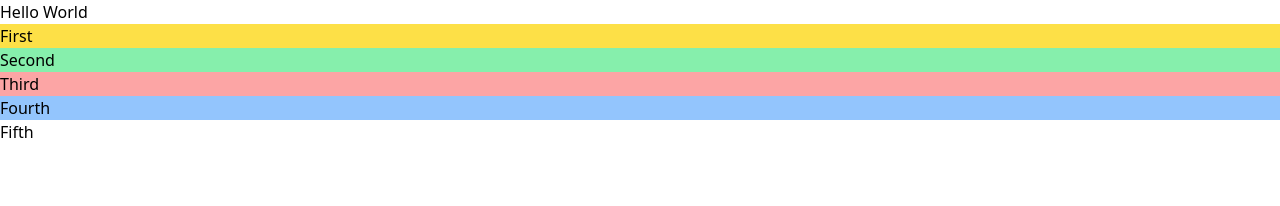
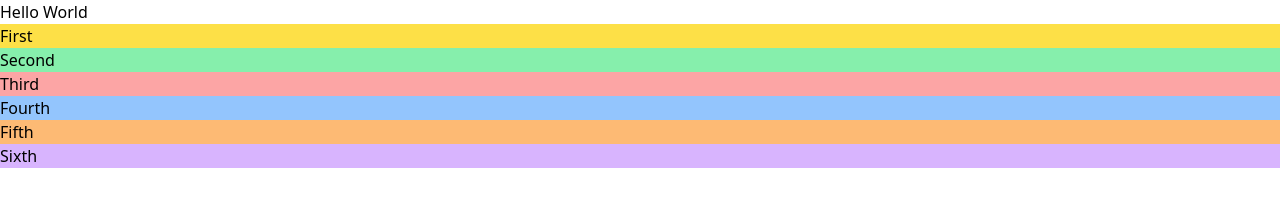
Before and after one commit to m0h127/tailwindcss_1, a website: page src/index.html in a window 1280 px wide. Drawn offline with Linux system fonts and the light colour scheme.

Commit message:
purple added

```diff
--- a/src/index.html
+++ b/src/index.html
@@ -23,5 +23,8 @@
     <div class="bg-orange-300">
         Fifth
     </div>
+    <div class="bg-purple-300">
+        Sixth
+    </div>
 </body>
 </html>
```
Also changed, not shown: public/styles.css.
